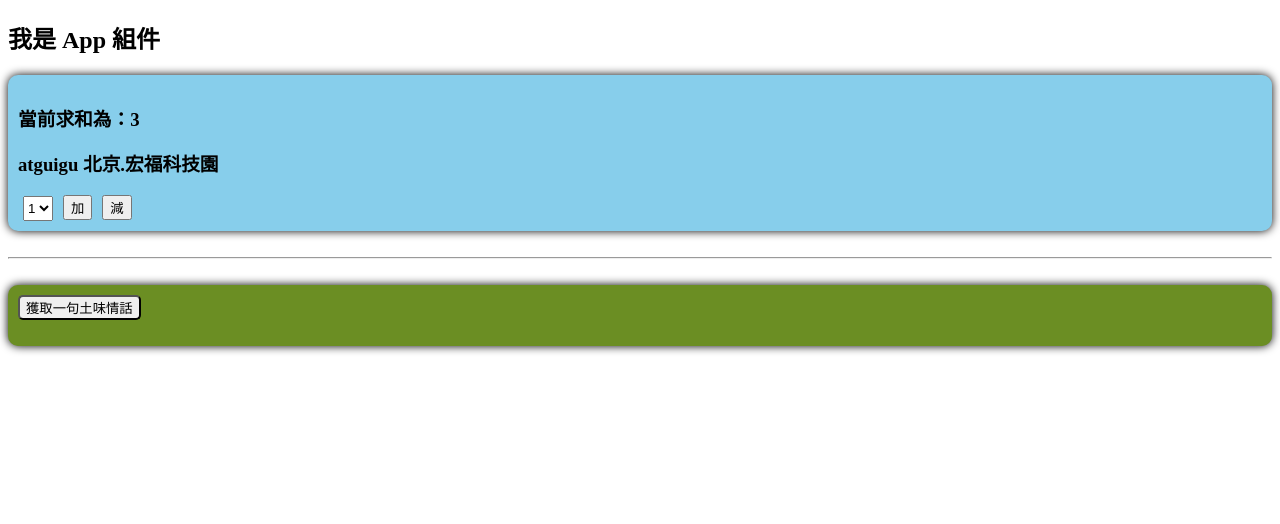
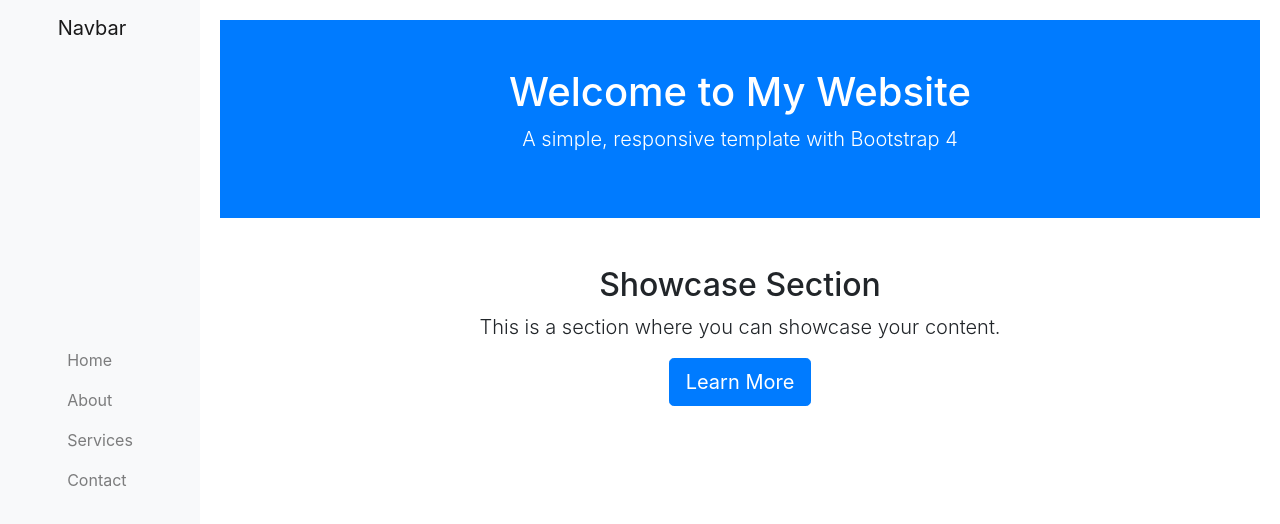
Before and after one commit to lightblueskyline/ShangGuiGu_YuShenXinBan_Vue3_2024, a Vue app in the folder code/vue3_test/: page /home in a window 1280 px wide. Shown: the top 524 px of the page. Built offline with nearby package versions, Linux system fonts and the light colour scheme.

Commit message:
2024/07/19 52 組件通信方式1 props

```diff
--- a/code/vue3_test/index.html
+++ b/code/vue3_test/index.html
@@ -6,11 +6,21 @@
   <link rel="icon" type="image/svg+xml" href="/vite.svg" />
   <meta name="viewport" content="width=device-width, initial-scale=1.0" />
   <title>Vite + Vue + TS</title>
+  <!-- CSS -->
+  <link href="https://cdn.bootcdn.net/ajax/libs/twitter-bootstrap/4.6.2/css/bootstrap.min.css" rel="stylesheet"
+    integrity="sha384-xOolHFLEh07PJGoPkLv1IbcEPTNtaed2xpHsD9ESMhqIYd0nLMwNLD69Npy4HI+N" crossorigin="anonymous">
 </head>
 
 <body>
   <div id="app"></div>
   <script type="module" src="/src/main.ts"></script>
+  <!-- jQuery and JavaScript Bundle with Popper -->
+  <script src="https://cdn.bootcdn.net/ajax/libs/jquery/3.5.1/jquery.slim.js"
+    integrity="sha384-DfXdz2htPH0lsSSs5nCTpuj/zy4C+OGpamoFVy38MVBnE+IbbVYUew+OrCXaRkfj"
+    crossorigin="anonymous"></script>
+  <script src="https://cdn.bootcdn.net/ajax/libs/twitter-bootstrap/4.6.2/js/bootstrap.bundle.min.js"
+    integrity="sha384-7ymO4nGrkm372HoSbq1OY2DP4pEZnMiA+E0F3zPr+JQQtQ82gQ1HPY3QIVtztVua"
+    crossorigin="anonymous"></script>
 </body>
 
 </html>
--- a/code/vue3_test/src/App.vue
+++ b/code/vue3_test/src/App.vue
@@ -1,10 +1,48 @@
 <template>
-    <h2>我是 App 組件</h2>
-    <Count></Count>
-    <br>
-    <hr>
-    <br>
-    <LoveTalk></LoveTalk>
+    <!-- Navigation -->
+    <nav class="navbar navbar-expand-lg navbar-light bg-light">
+        <a class="navbar-brand" href="#">Navbar</a>
+        <div class="collapse navbar-collapse" id="navbarNav">
+            <ul class="navbar-nav">
+                <li class="nav-item">
+                    <a class="nav-link" href="#">Home</a>
+                </li>
+                <li class="nav-item">
+                    <a class="nav-link" href="#">About</a>
+                </li>
+                <li class="nav-item">
+                    <a class="nav-link" href="#">Services</a>
+                </li>
+                <li class="nav-item">
+                    <a class="nav-link" href="#">Contact</a>
+                </li>
+            </ul>
+        </div>
+    </nav>
+
+    <!-- Content Area -->
+    <div class="content">
+        <!-- Header -->
+        <header class="bg-primary text-white text-center py-5">
+            <div class="container">
+                <h1>Welcome to My Website</h1>
+                <p class="lead">A simple, responsive template with Bootstrap 4</p>
+            </div>
+        </header>
+
+        <!-- Showcase -->
+        <section class="py-5">
+            <div class="container">
+                <div class="row">
+                    <div class="col-md-12 text-center">
+                        <h2>Showcase Section</h2>
+                        <p class="lead">This is a section where you can showcase your content.</p>
+                        <a href="#" class="btn btn-primary btn-lg">Learn More</a>
+                    </div>
+                </div>
+            </div>
+        </section>
+    </div>
 </template>
 
 <script setup lang="ts" name="App">
@@ -13,4 +51,33 @@ import Count from "./components/Count.vue";
 import LoveTalk from "./components/LoveTalk.vue";
 </script>
 
-<style scoped></style>
+<style scoped>
+body {
+    display: flex;
+    min-height: 100vh;
+    flex-direction: column;
+}
+
+.navbar {
+    flex-direction: column;
+    position: fixed;
+    top: 0;
+    left: 0;
+    height: 100%;
+    width: 200px;
+}
+
+.content {
+    margin-left: 200px;
+    padding: 20px;
+}
+
+.navbar-nav {
+    flex-direction: column;
+    width: 100%;
+}
+
+.nav-link {
+    width: 100%;
+}
+</style>
```
Also changed, not shown: code/vue3_test/src/App2.vue (added, +16 -0 lines), code/vue3_test/src/pages/01_props/Child.vue (added, +21 -0 lines), code/vue3_test/src/pages/01_props/Father.vue (added, +22 -0 lines).
